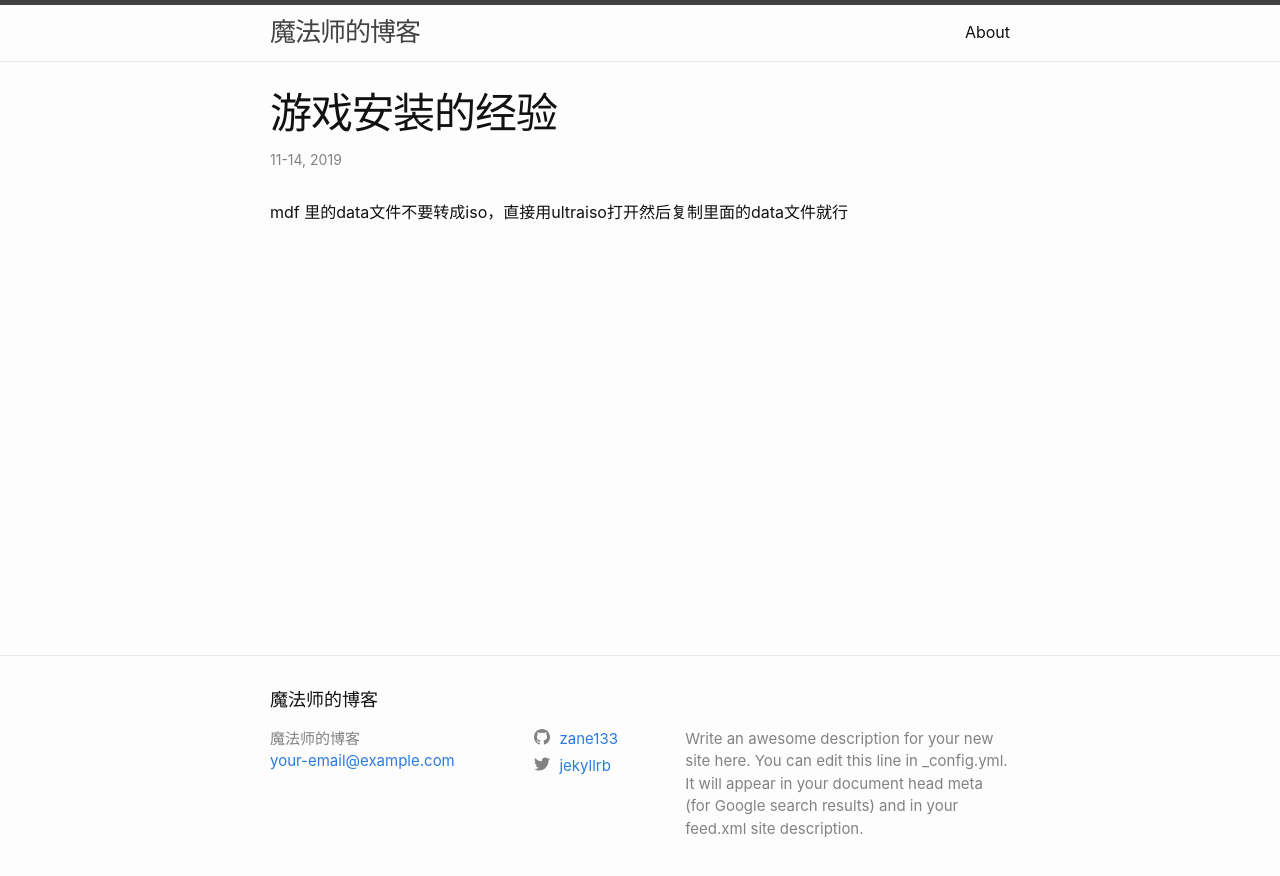
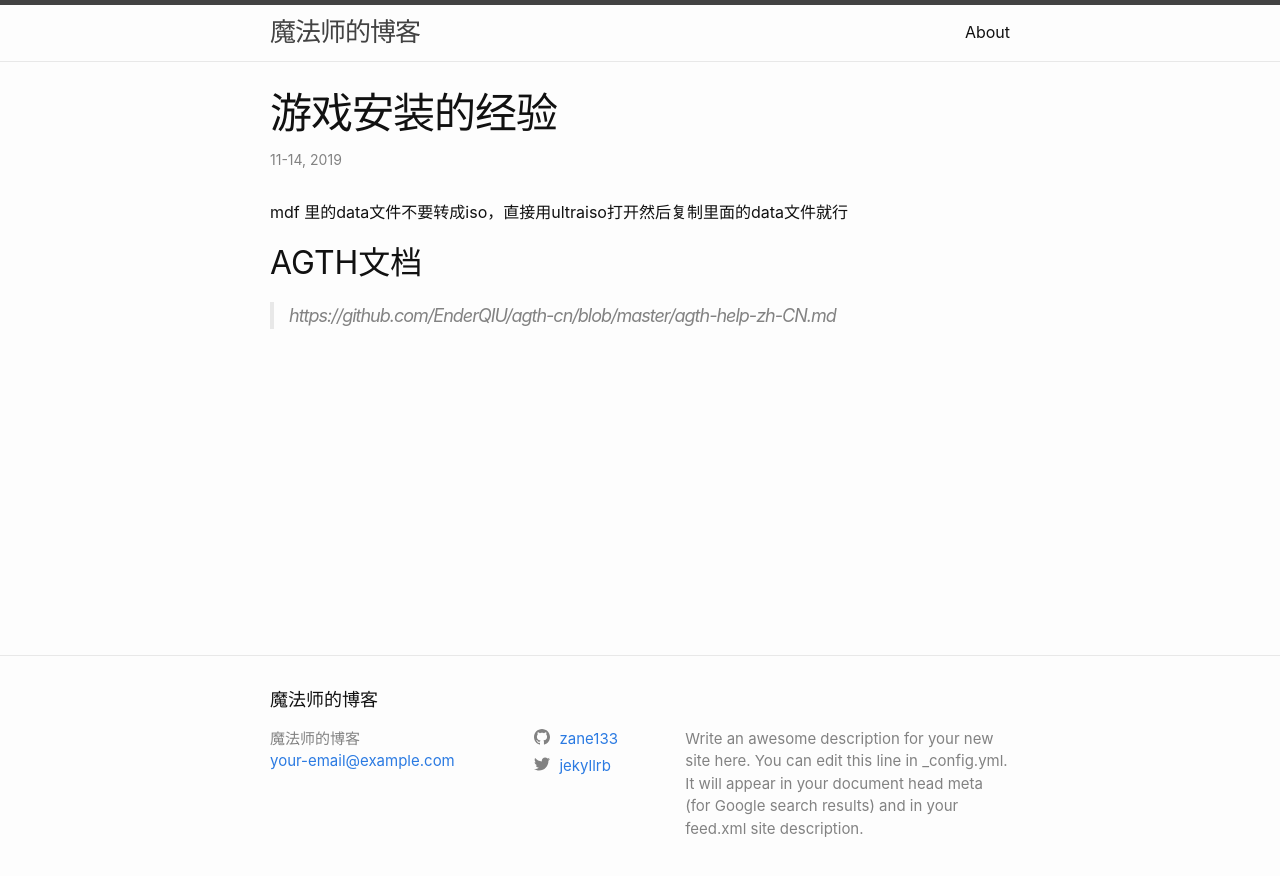
Before and after one commit to zane133/zane133.github.io, a Jekyll site: the page built from _posts/2019-11-14-galgame-jinyan.md, in a window 1280 px wide. Shown: the top 876 px of the page. Built offline with Jekyll 4.4.1, drawn with Linux system fonts in a browser that asks for light colours.

Commit message:
Update 2019-11-14-galgame-jinyan.md

```diff
--- a/_posts/2019-11-14-galgame-jinyan.md
+++ b/_posts/2019-11-14-galgame-jinyan.md
@@ -1,6 +1,10 @@
 ---
-layout:     post
-title:      "游戏安装的经验"
+layout: post
+title: 游戏安装的经验
+published: true
 ---
 
 mdf 里的data文件不要转成iso，直接用ultraiso打开然后复制里面的data文件就行
+
+## AGTH文档
+> https://github.com/EnderQIU/agth-cn/blob/master/agth-help-zh-CN.md
```
